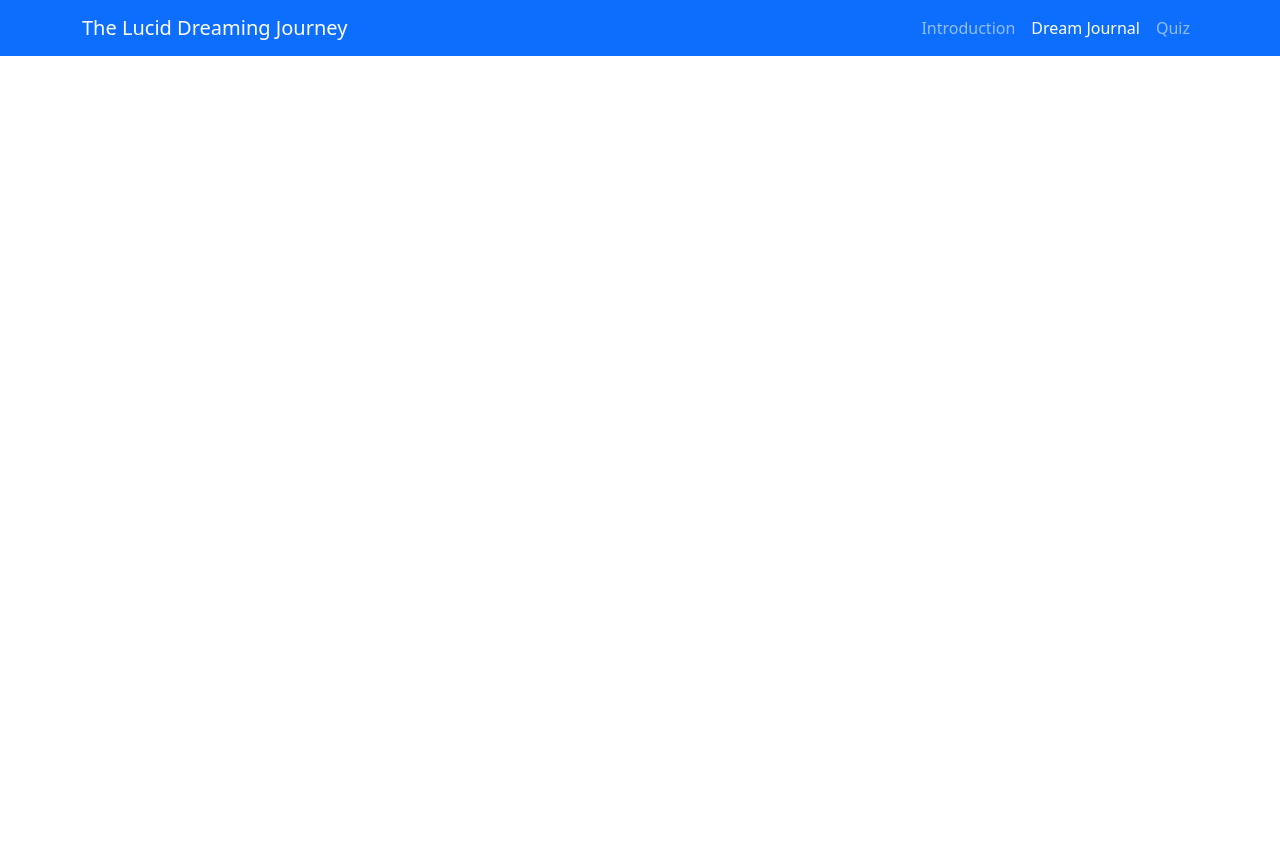
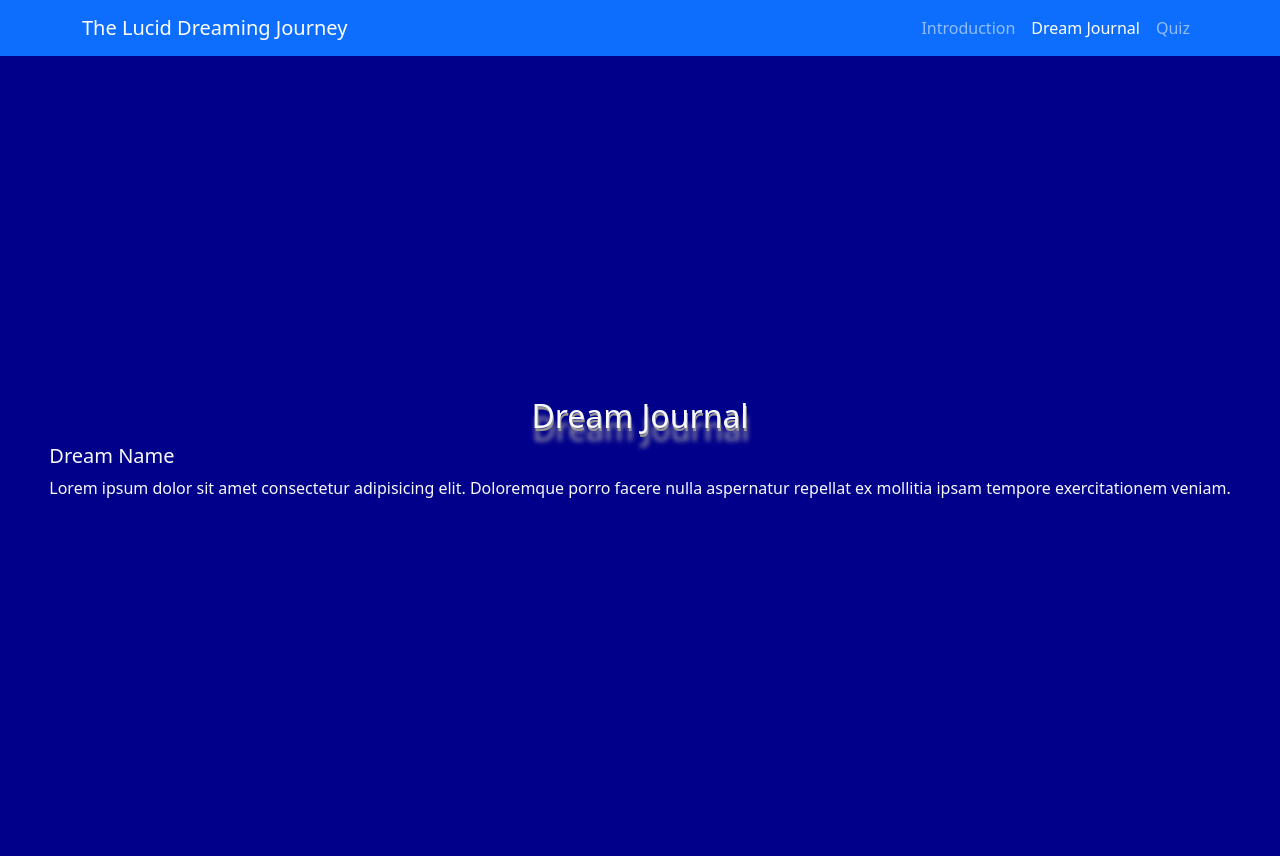
Before and after one commit to RayanEreteo/CS50_Final_Project_TheLucidDreamingJourney, a Flask app: page /dreamjournal in a window 1280 px wide. Before the commit the page ends 56 px from the top, so only its background shows below. Run offline with Flask 3, Linux system fonts and the light colour scheme.

Commit message:
placeholder added

```diff
--- a/templates/journal.html
+++ b/templates/journal.html
@@ -3,3 +3,13 @@
 {%  block title %}
     Dream Journal
 {% endblock %}
+
+{% block main %}
+    <div class="blue-bg text-light d-flex flex-column justify-content-center align-items-center">
+        <h2 class="text-shadow">Dream Journal</h2>
+        <div class="dream-container">
+            <h5 id="dream-name">Dream Name</h5>
+            <p id="dream-description">Lorem ipsum dolor sit amet consectetur adipisicing elit. Doloremque porro facere nulla aspernatur repellat ex mollitia ipsam tempore exercitationem veniam.</p>
+        </div>
+    </div>
+{% endblock %}
```
